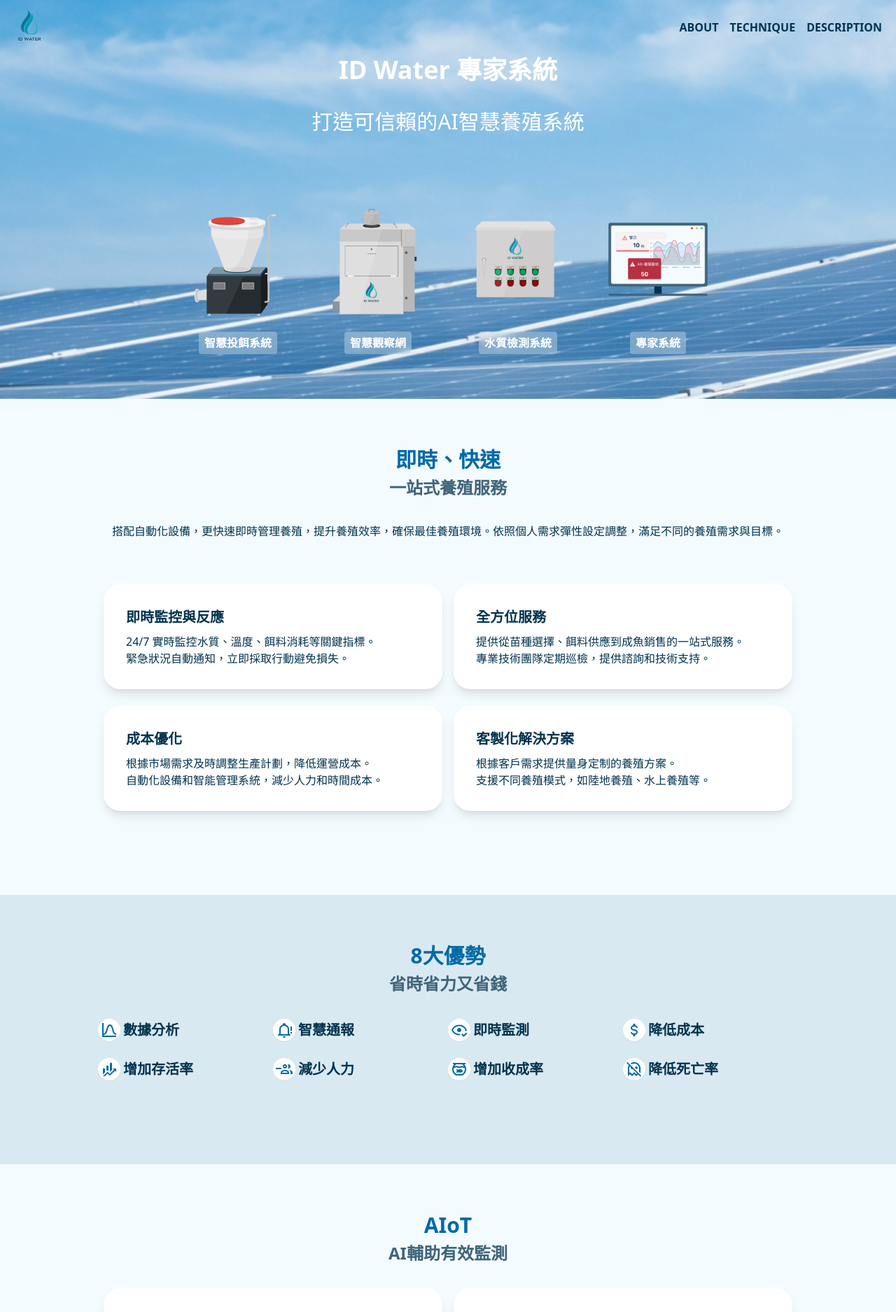
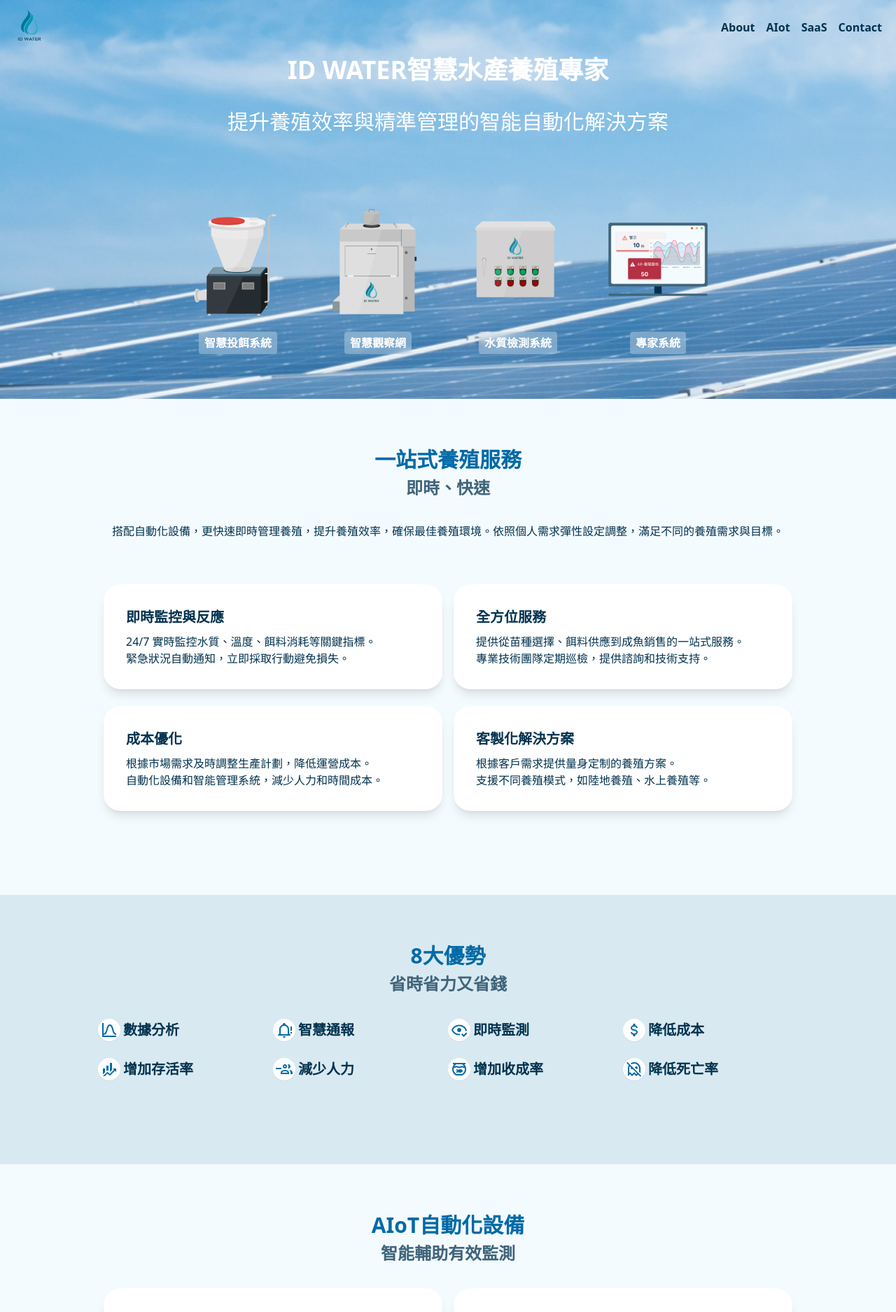
Before and after one commit to IDWaterTech/idw-intro, a Next.js app: page / in a window 1280 px wide. Shown: the top 1875 px of the page at 70% size. Built offline with nearby package versions, Linux system fonts and the light colour scheme.

Commit message:
調整文字

```diff
--- a/src/styles/global.css
+++ b/src/styles/global.css
@@ -26,7 +26,7 @@
   background-position: center;
   background-repeat: no-repeat;
 } */
-/* 多樣功能部分的上下圖 */
+/* 養殖專家系統部分的上下圖 */
 .topDecoration {
   top: 0;
   right: 24px;
--- a/src/templates/AIot.tsx
+++ b/src/templates/AIot.tsx
@@ -36,8 +36,8 @@
     <Background color="bg-primary-100">
       <Section>
         <TitleTag
-          title="AIoT"
-          subTitle="AI輔助有效監測"
+          title="AIoT自動化設備"
+          subTitle="智能輔助有效監測"
           decoration="AUTOMATION TECH"
         ></TitleTag>
         <div className="content flex py-8">
--- a/src/templates/AquaCultural.tsx
+++ b/src/templates/AquaCultural.tsx
@@ -36,8 +36,8 @@
     <Background color="bg-primary-100">
       <Section>
         <TitleTag
-          title="即時、快速 "
-          subTitle="一站式養殖服務"
+          title="一站式養殖服務"
+          subTitle="即時、快速"
           decoration="AQUACULTURAL SOLUTION"
         ></TitleTag>
         <div className="content py-8 text-center">
--- a/src/templates/Banner.tsx
+++ b/src/templates/Banner.tsx
@@ -46,7 +46,7 @@
       ></img>
       <Section>
         <TitleTag
-          title="多樣功能"
+          title="養殖專家系統"
           subTitle="精準掌握數據"
           decoration="Precision Analytics"
         ></TitleTag>
--- a/src/templates/Footer.tsx
+++ b/src/templates/Footer.tsx
@@ -3,6 +3,7 @@
 import styles from '../styles/footer.module.scss';
 
 const Footer = () => (
+  <div id="footer">
     <Background color="bg-dark-750">
       <Section>
         <div className={`${styles.footerContainer} flex`}>
@@ -12,7 +13,9 @@
               width={200}
               alt="idwater"
             />
-          <div className={`flex flex-col justify-around ${styles.description}`}>
+            <div
+              className={`flex flex-col justify-around ${styles.description}`}
+            >
               <div className="text-xl">艾滴科技</div>
               <div className={styles.subtitle}>
                 用科技引領全球
@@ -178,6 +181,7 @@
         </div>
       </Section>
     </Background>
+  </div>
 );
 
 export { Footer };
--- a/src/templates/Hero.tsx
+++ b/src/templates/Hero.tsx
@@ -1,3 +1,4 @@
+import Link from 'next/link';
 import { useEffect, useState } from 'react';
 
 import { Background } from '../background/Background';
@@ -9,18 +10,22 @@
   {
     name: '智慧投餌系統',
     url: 'feeding.png',
+    to: '/#tech',
   },
   {
     name: '智慧觀察網',
     url: 'observation.png',
+    to: '/#tech',
   },
   {
     name: '水質檢測系統',
     url: 'water.png',
+    to: '/#tech',
   },
   {
     name: '專家系統',
     url: 'expert-web.png',
+    to: '/#tech',
   },
 ];
 const Hero = () => {
@@ -34,9 +39,9 @@
         <HeroOneButton
           title={
             <>
-              {'ID Water 專家系統\n'}
+              {'ID WATER智慧水產養殖專家\n'}
               <span className="text-3xl font-normal">
-                打造可信賴的AI智慧養殖系統
+                提升養殖效率與精準管理的智能自動化解決方案
               </span>
             </>
           }
@@ -54,7 +59,9 @@
                 } ${styles['card-hover']}`}
                 key={`image_${i}`}
               >
-                <img src={`./assets/images/${image.url}`} alt={image.name} />
+                <Link href={image.to}>
+                  <img src={`./assets/images/${image.url}`} alt={image.name} />
+                </Link>
                 <span>{image.name}</span>
               </div>
             );
--- a/src/templates/InformationTechnology.tsx
+++ b/src/templates/InformationTechnology.tsx
@@ -34,12 +34,12 @@
     setIsVisible(true); // 当组件挂载后，触发动画效果
   }, []);
   return (
-    <>
+    <div id="saas">
       <Background color="bg-primary-200">
         <Section>
           <TitleTag
-            title="資訊服務"
-            subTitle="智慧通報即時觀測"
+            title="SaaS資訊服務"
+            subTitle="智慧管理、資訊加值"
             decoration="Information Technology"
           ></TitleTag>
           <div
@@ -61,7 +61,7 @@
           </div>
         </Section>
       </Background>
-    </>
+    </div>
   );
 };
 
--- a/src/templates/Menu.tsx
+++ b/src/templates/Menu.tsx
@@ -10,18 +10,23 @@
 const navbarList = [
   {
     id: 1,
-    name: 'ABOUT',
+    name: 'About',
     url: '/',
   },
   {
     id: 2,
-    name: 'TECHNIQUE',
+    name: 'AIot',
     url: '/#tech',
   },
   {
     id: 3,
-    name: 'DESCRIPTION',
-    url: '/#des',
+    name: 'SaaS',
+    url: '/#saas',
+  },
+  {
+    id: 3,
+    name: 'Contact',
+    url: '/#footer',
   },
 ];
 const Menu = () => {
```
Lines whose indentation alone changed are shown as unchanged.
